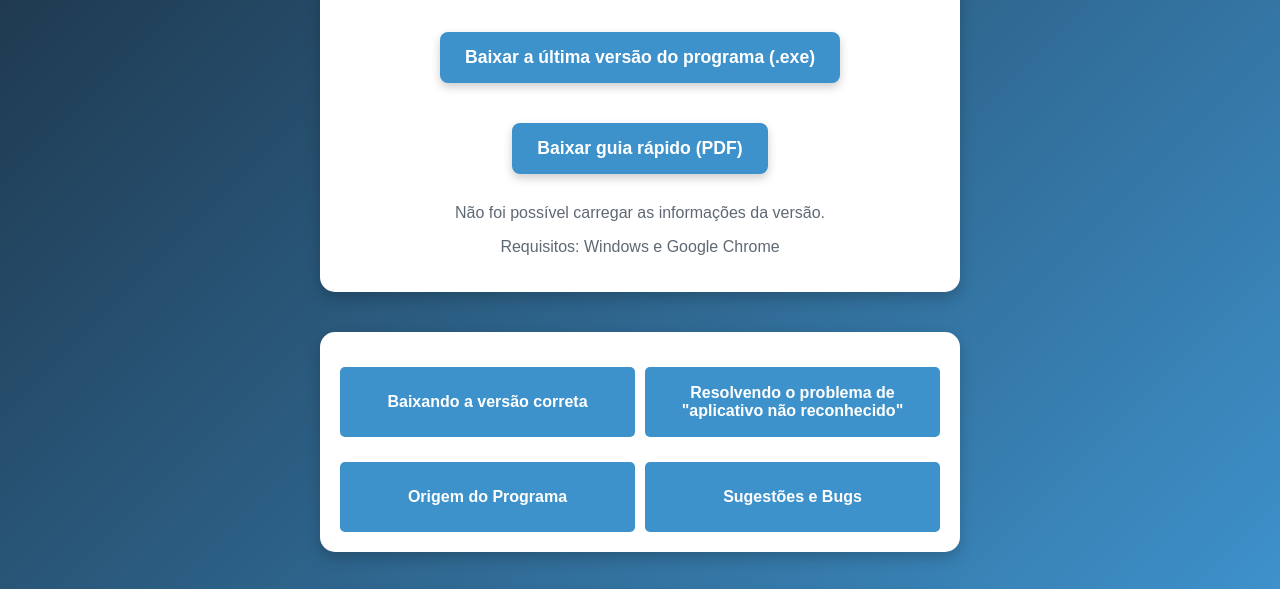
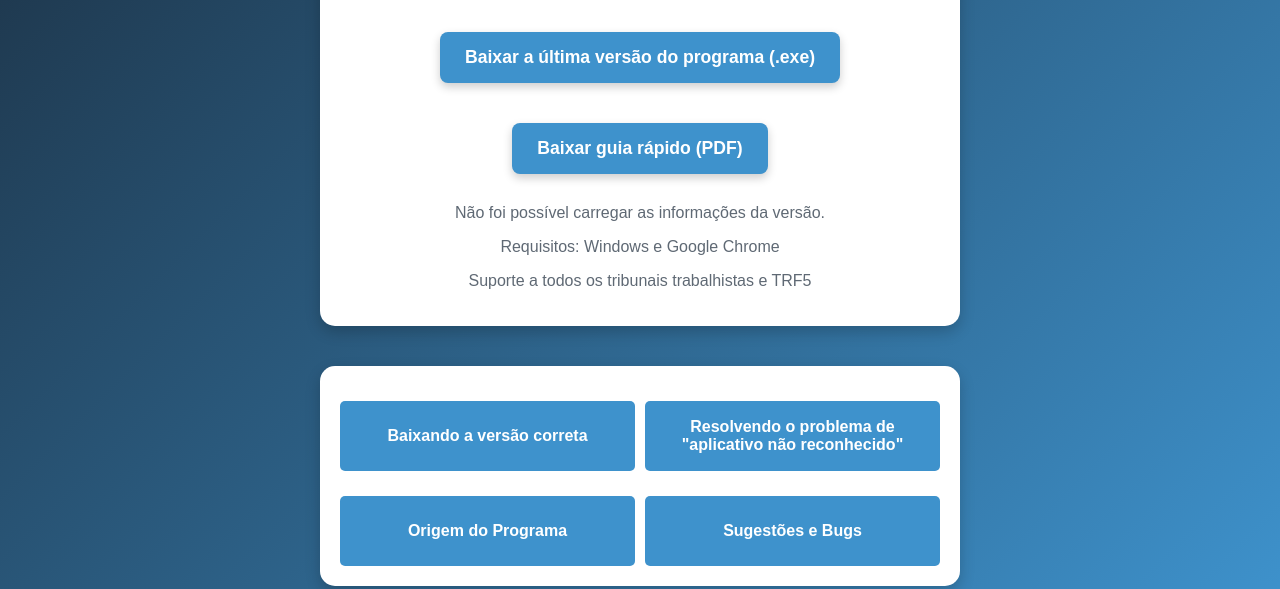
Before and after one commit to AdrianoGomesFilho/pje_automatico_site, a plain HTML site: page index.html in a window 1280 px wide. Shown: the part 193-782 px from the top of the page. Drawn offline with Linux system fonts and the light colour scheme; no server answers.

Commit message:
Update index.html

```diff
--- a/index.html
+++ b/index.html
@@ -56,6 +56,7 @@
         </a>
         <p id="latest-version-info" class="version-info">Carregando informações da versão...</p>
         <p class="system-requirements">Requisitos: Windows e Google Chrome</p>
+        <p class="system-requirements">Suporte a todos os tribunais trabalhistas e TRF5</p>
     </div>
     <div class="container">
     <nav class="navbar">
```
